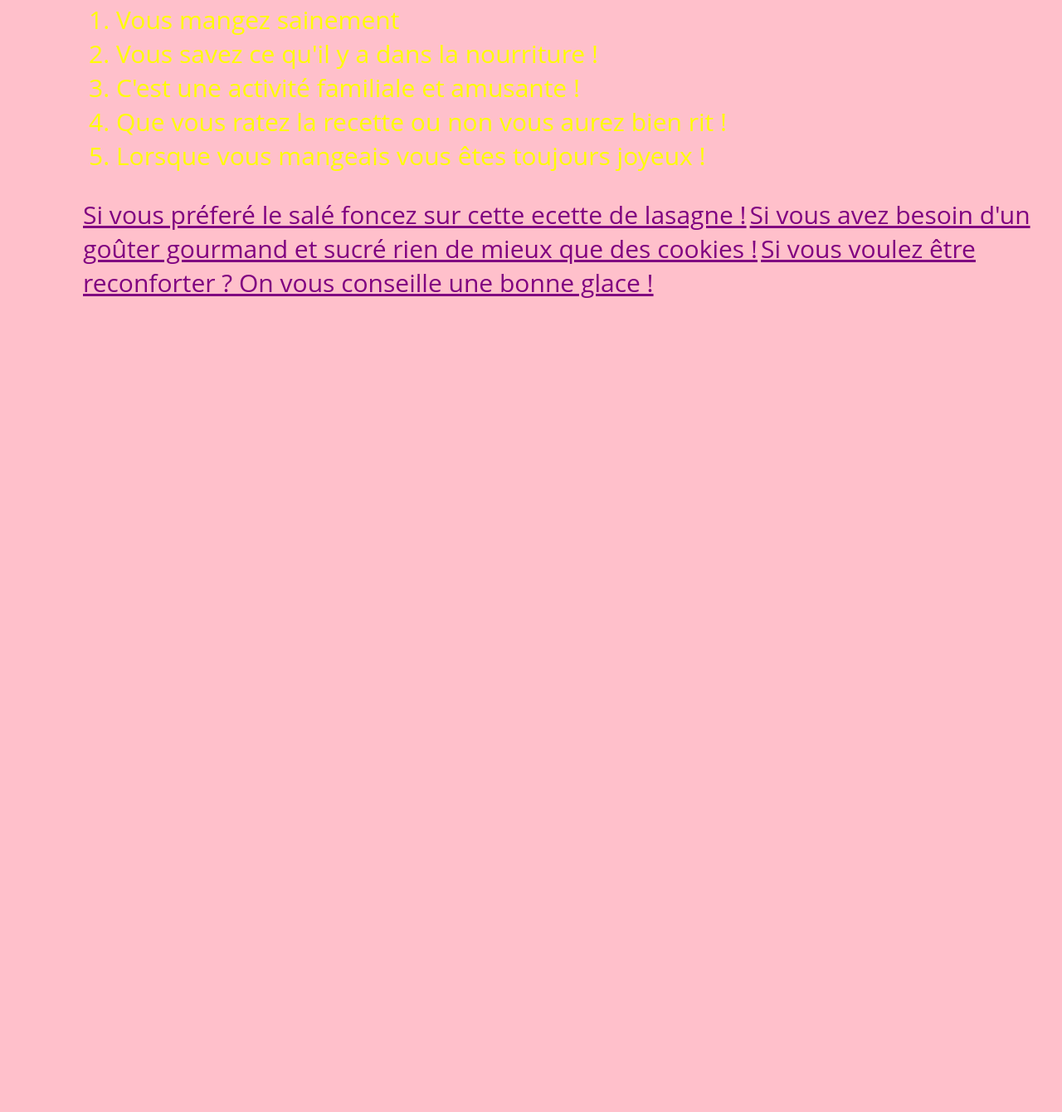
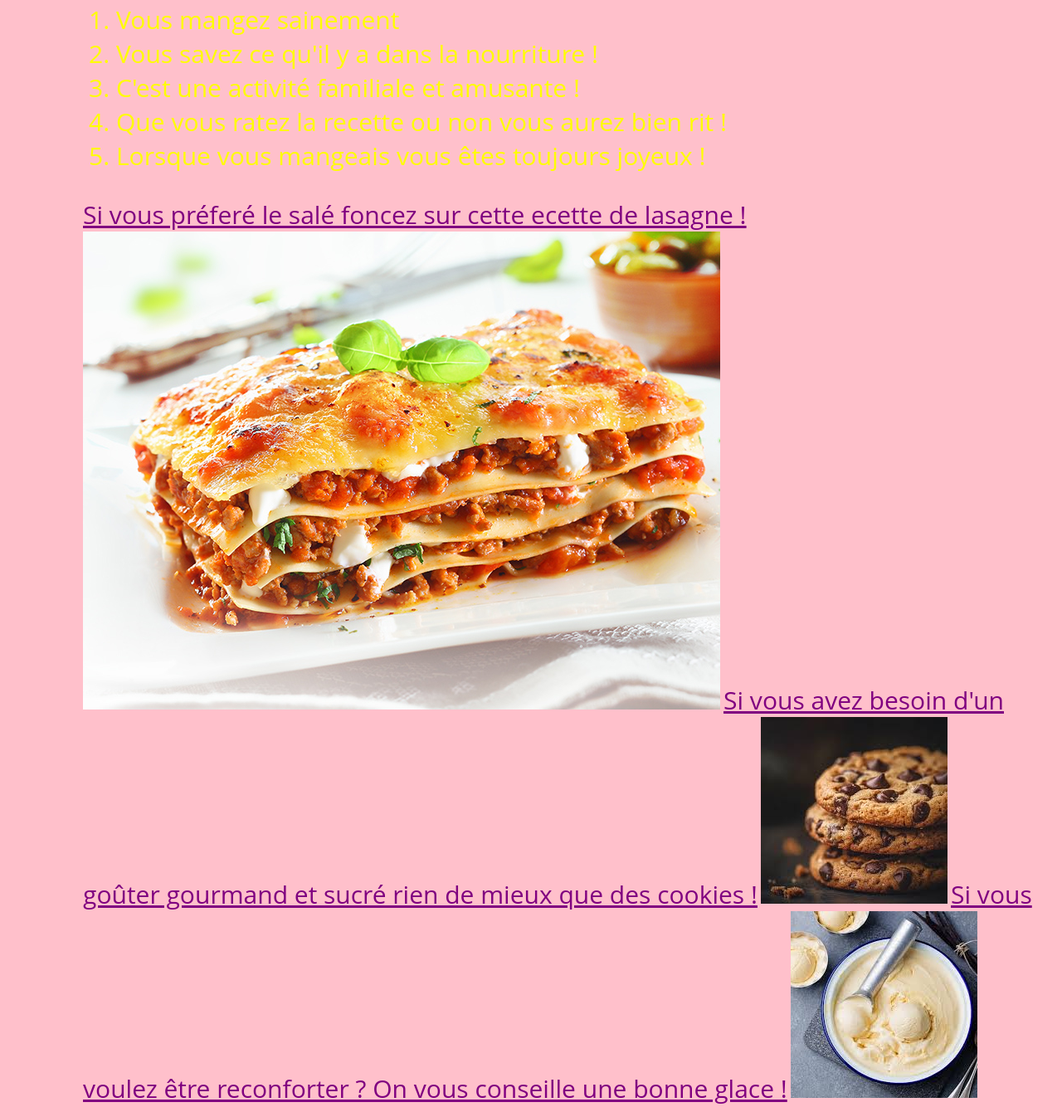
Before and after one commit to Sanagpy/Mon-site-web, a plain HTML site: page index.html in a window 1280 px wide. Shown: the part 1340-2680 px from the top of the page at 83% size. Before the commit the page ends 1709 px from the top, so only its background shows below. Drawn offline with Linux system fonts and the light colour scheme.

Commit message:
Update index.html
rajout de photos

```diff
--- a/index.html
+++ b/index.html
@@ -32,7 +32,8 @@
 		<li>Lorsque vous mangeais vous êtes toujours joyeux !</li>
 	</ol>
 	<a href="https://www.marmiton.org/recettes/recette_lasagnes-a-la-bolognaise_18215.aspx">Si vous préferé le salé foncez sur cette ecette de lasagne !</a>
-
+	<img src=".\-lasagne.jpg"/>
 	<a href="https://cuisine.journaldesfemmes.fr/recette/310548-american-cookies">Si vous avez besoin d'un goûter gourmand et sucré rien de mieux que des cookies !</a>
-
+	<img src=".\cookies.jpg"/>
 	<a href="https://empreintesucree.fr/glace-vanille/">Si vous voulez être reconforter ? On vous conseille une bonne glace !</a>
+	<img src=".\glace vanille.jpg"/>
```
